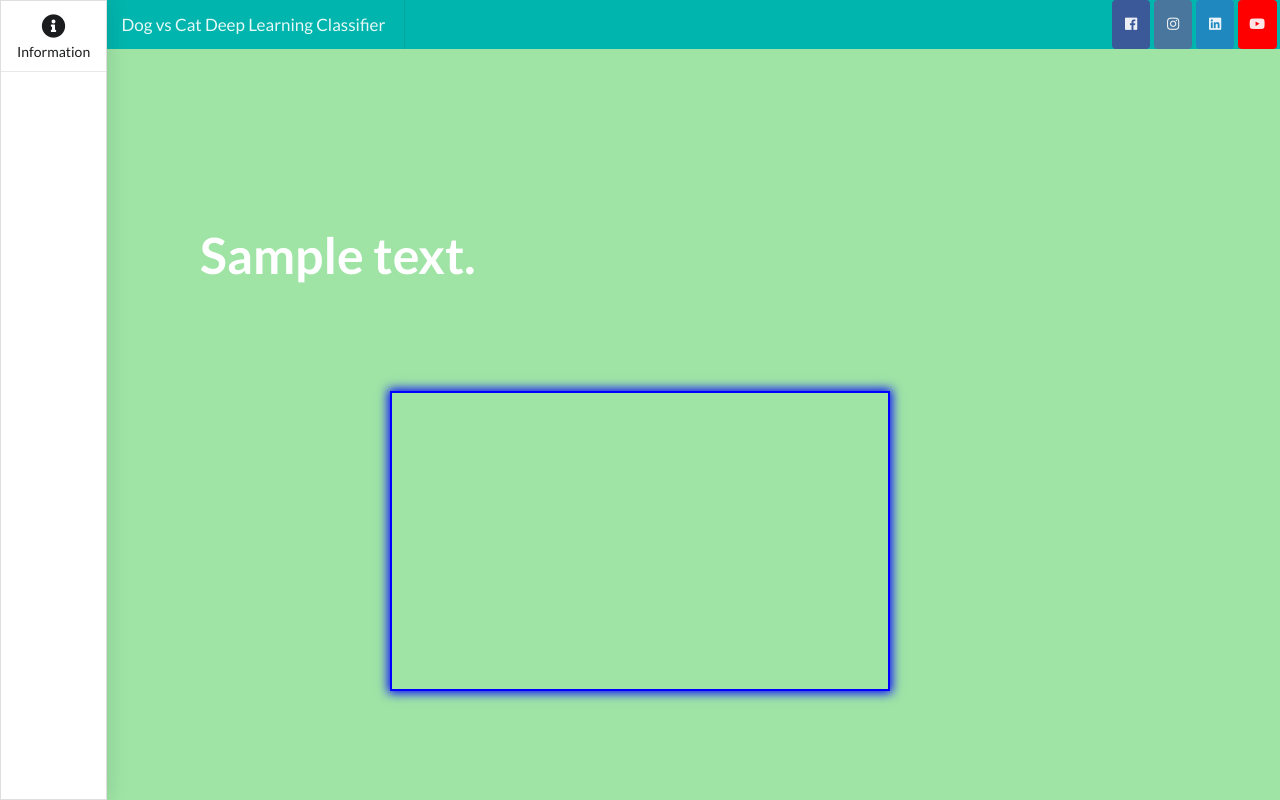
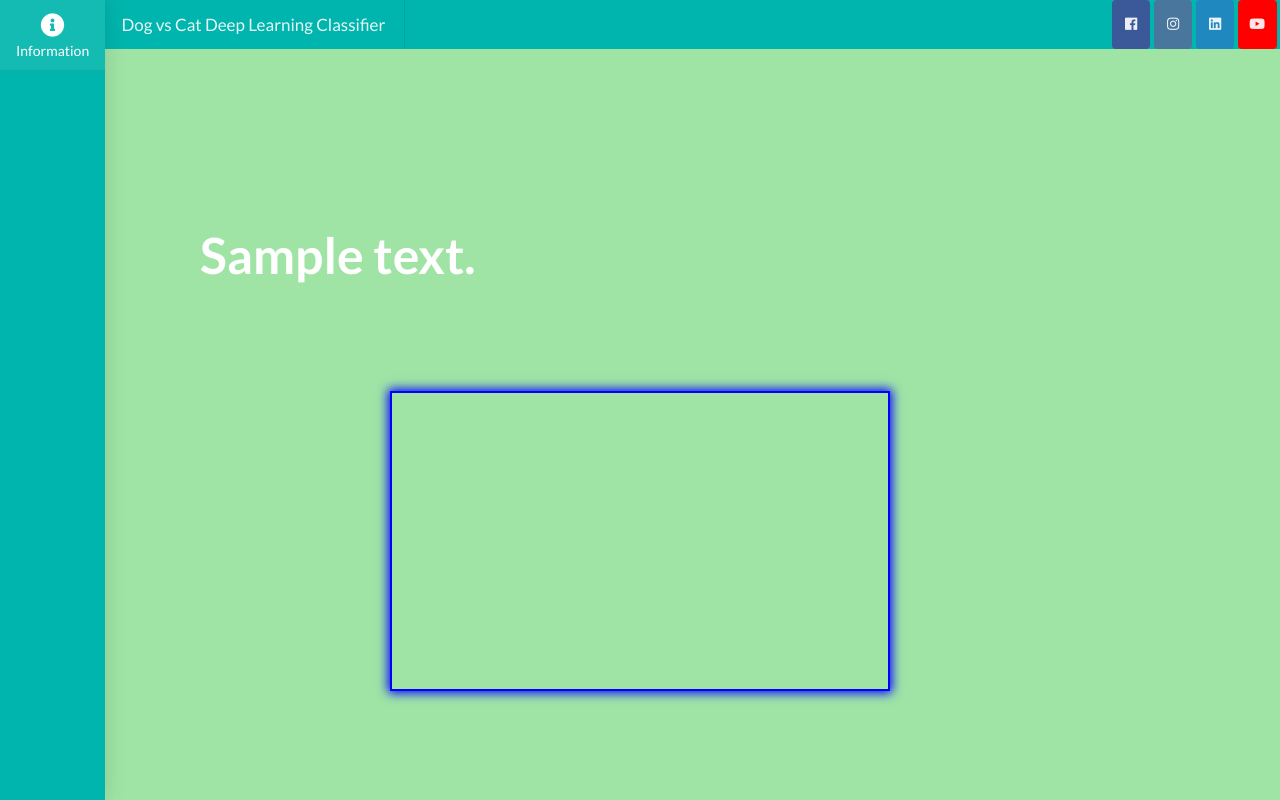
Before and after one commit to tarun36rocker/Deep_Learning-Image_Classifier-CatvsDog, a Flask app: template templates/final.html in a window 1280 px wide. Run offline with Flask 2, Linux system fonts and the light colour scheme; the template is opened without the code that fills it: most values are stand-ins (such as "Sample title", 1, 10 or a date in 2020); parts of the project's set-up code (start-up, migrations or seed data) failed here and were passed over.

Commit message:
Update final.html

```diff
--- a/templates/final.html
+++ b/templates/final.html
@@ -29,7 +29,7 @@
     <i class="youtube icon"></i>
   </button></div></div>
   <div class="ui container">
-    <div class="ui left demo vertical sidebar teal fixed labeled icon menu  visible">
+    <div class="ui left demo vertical inverted sidebar labeled icon menu visible teal">
       <a class="item">
         <i class="info circle icon" id="info"></i>
         Information
```
